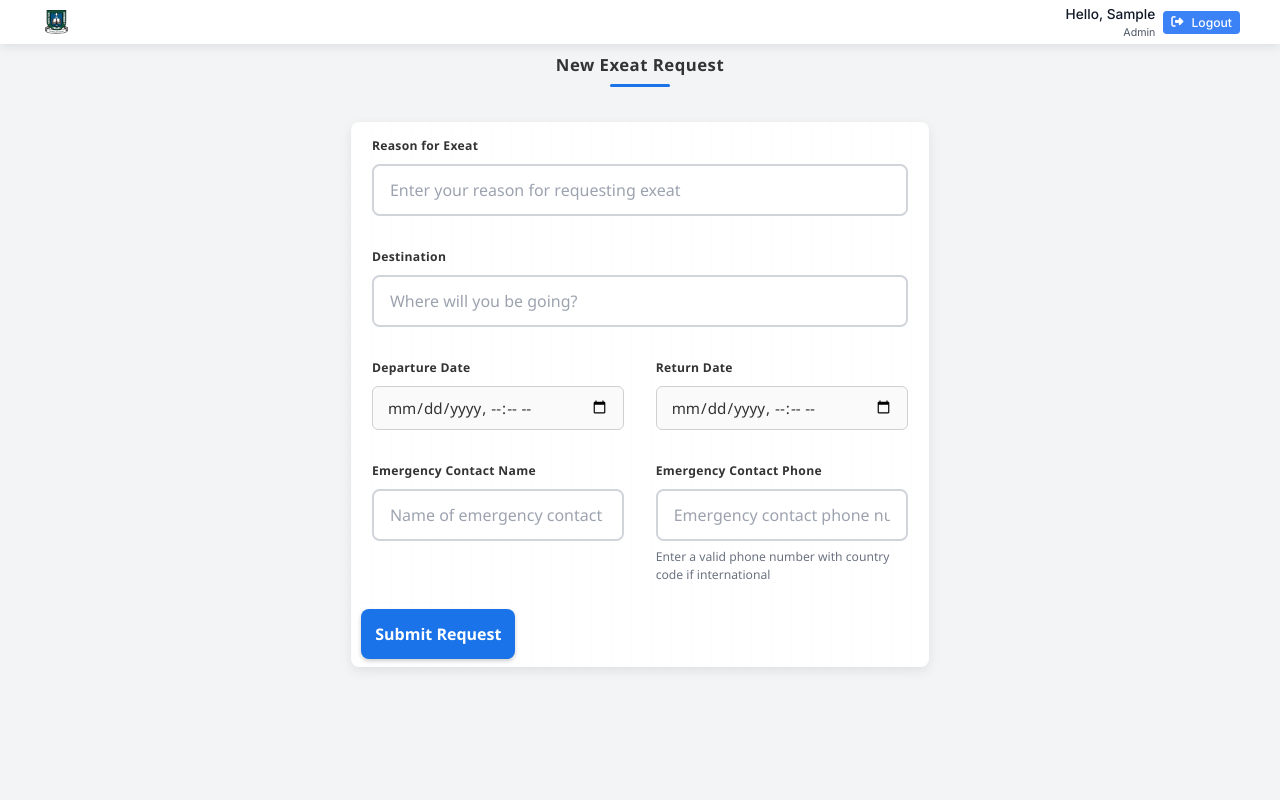
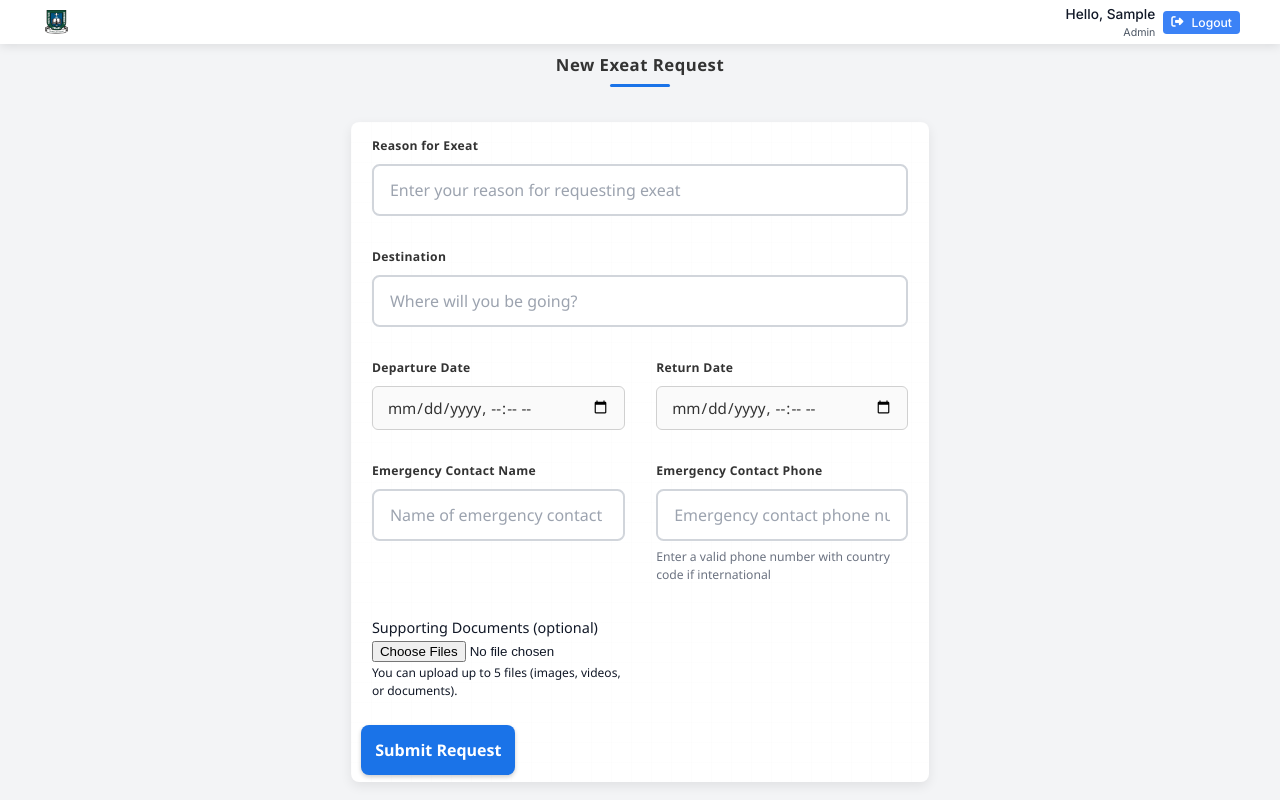
Before and after one commit to nuel232/veritas-exeat-system, a React (Create React App) app in the folder client/: page /exeat-request in a window 1280 px wide. Built offline with nearby package versions, Linux system fonts and the light colour scheme; sample sign-in values are in the browser's storage.

Commit message:
FEATURE: Add file attachment functionality to ExeatRequest component - Implement file input for supporting documents, handle file changes in state, and update form submission to include attachments in the payload.

```diff
--- a/client/src/components/Exeat/ExeatRequest.js
+++ b/client/src/components/Exeat/ExeatRequest.js
@@ -15,6 +15,7 @@ const ExeatRequest = () => {
       relationship: 'Family' // Default value
     }
   });
+  const [attachments, setAttachments] = useState([]);
   const [error, setError] = useState('');
   const [isSubmitting, setIsSubmitting] = useState(false);
   const [validationErrors, setValidationErrors] = useState({});
@@ -152,6 +153,10 @@ const ExeatRequest = () => {
     }));
   };
 
+  const handleFileChange = (e) => {
+    setAttachments(Array.from(e.target.files));
+  };
+
   const onSubmit = async e => {
     e.preventDefault();
 
@@ -181,14 +186,22 @@ const ExeatRequest = () => {
     setError('');
 
     try {
-      // Combine date and time for departure and return
-      const submitData = {
-        ...formData,
-        departureDate: new Date(departureDate).toISOString(),
-        returnDate: new Date(returnDate).toISOString()
-      };
-
-      await api.post('/api/exeat', submitData);
+      const formDataToSend = new FormData();
+      formDataToSend.append('reason', formData.reason);
+      formDataToSend.append('destination', formData.destination);
+      formDataToSend.append('departureDate', new Date(formData.departureDate).toISOString());
+      formDataToSend.append('returnDate', new Date(formData.returnDate).toISOString());
+      formDataToSend.append('emergencyContact[name]', formData.emergencyContact.name);
+      formDataToSend.append('emergencyContact[phone]', formData.emergencyContact.phone);
+      formDataToSend.append('emergencyContact[relationship]', formData.emergencyContact.relationship);
+      attachments.forEach(file => {
+        formDataToSend.append('attachments', file);
+      });
+      await api.post('/api/exeat', formDataToSend, {
+        headers: {
+          'Content-Type': 'multipart/form-data'
+        }
+      });
       navigate('/dashboard');
     } catch (err) {
       setError(err.response?.data?.message || 'An error occurred');
@@ -324,6 +337,19 @@ const ExeatRequest = () => {
             )}
             <div className="form-help-text">Enter a valid phone number with country code if international</div>
           </div>
+
+          <div className="form-group">
+            <label htmlFor="attachments">Supporting Documents (optional)</label>
+            <input
+              type="file"
+              id="attachments"
+              name="attachments"
+              multiple
+              accept="image/*,video/*,.pdf,.doc,.docx"
+              onChange={handleFileChange}
+            />
+            <small>You can upload up to 5 files (images, videos, or documents).</small>
+          </div>
         </div>
 
         <button
```
